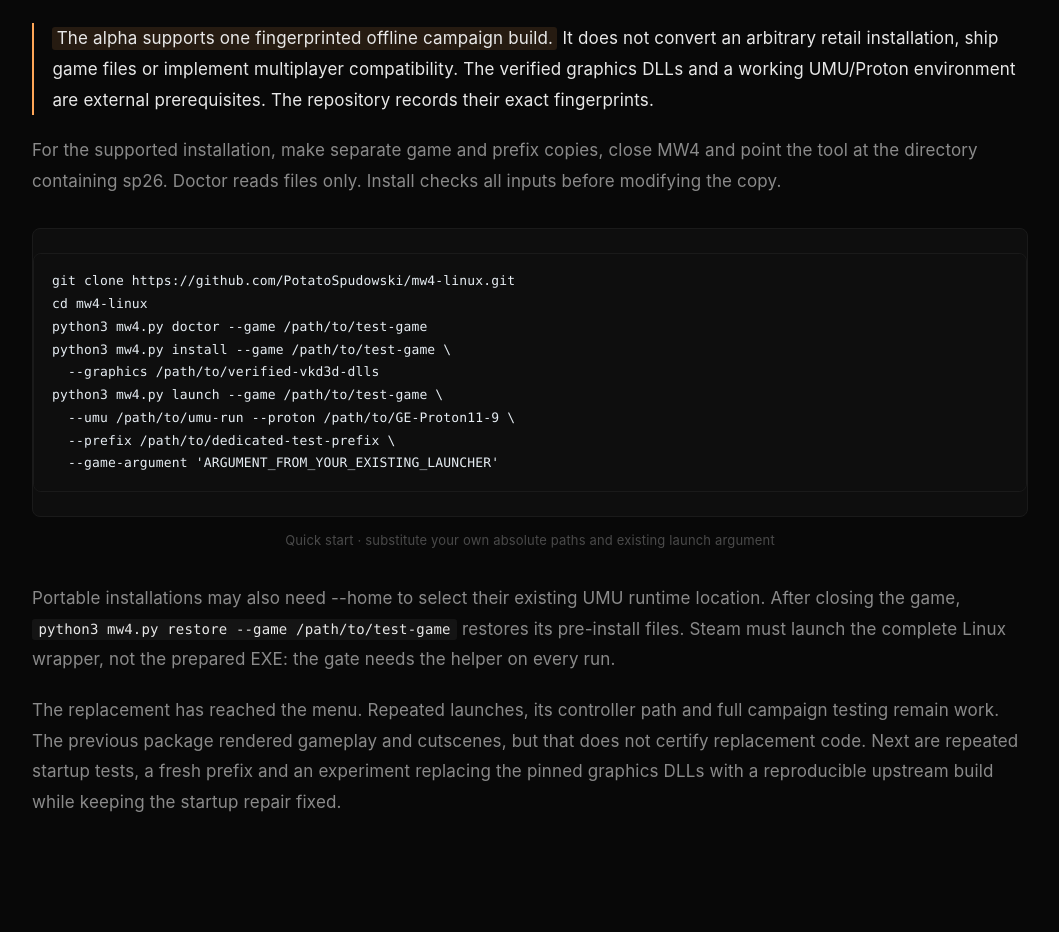
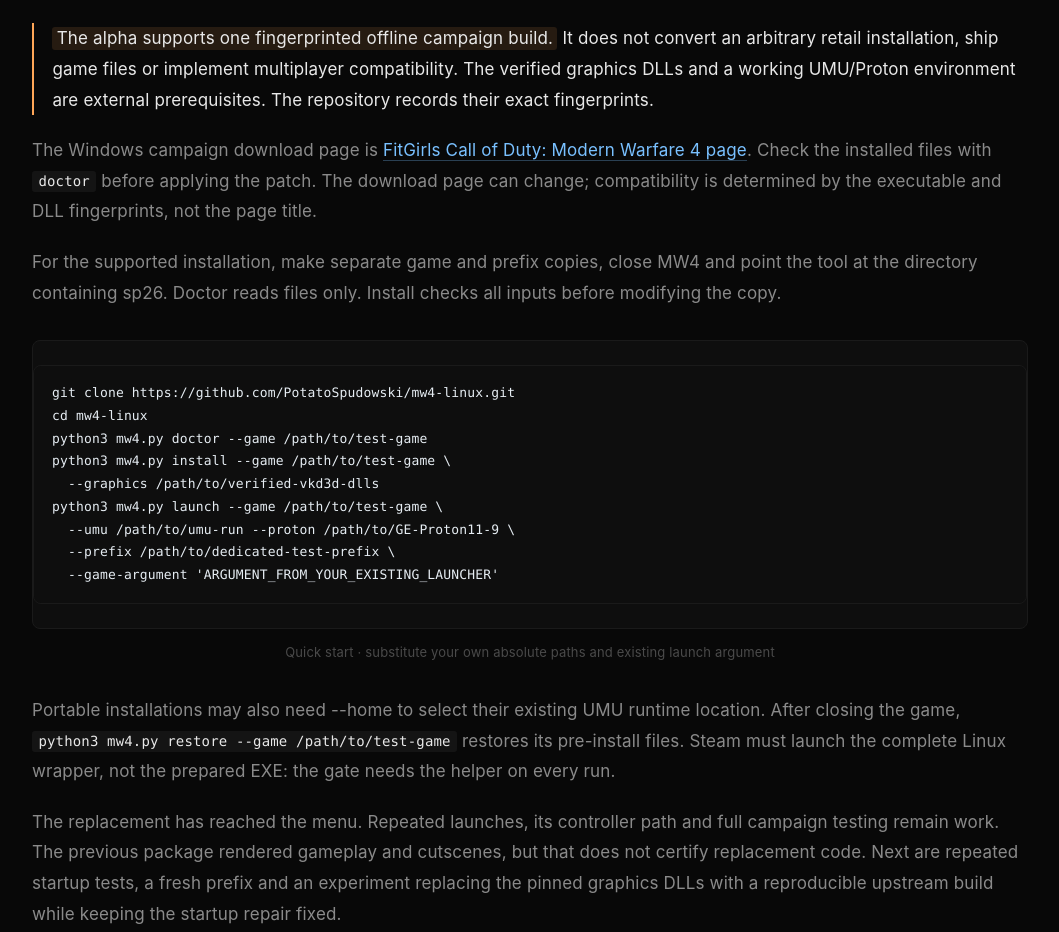
Before and after one commit to PotatoSpudowski/PotatoSpudowski.github.io, a React (Vite) app: page /articles/getting-mw4-running-on-linux in a window 1280 px wide. Shown: the part 9260-10192 px from the top of the page, without its empty margins (110-1169 px from the left). Built offline with nearby package versions, Linux system fonts and the light colour scheme.

Commit message:
Add campaign download page to MW4 patch guide

```diff
--- a/src/pages/MW4Blog.jsx
+++ b/src/pages/MW4Blog.jsx
@@ -169,6 +169,7 @@
           </Fig>
           <p className="blog-p">Nine regression tests cover argument layout, exact-name matching, buffer capacity, input rejection and rollback protection. A Linux fixture tests a real breakpoint, instruction-pointer repair and clean detach against our own child process. In the game test, both startup repairs fired, the tracer detached and the campaign menu rendered. Restore then returned the test files to their pre-patch state.</p>
           <p className="blog-p blog-p--key"><span className="blog-hl">The alpha supports one fingerprinted offline campaign build.</span> It does not convert an arbitrary retail installation, ship game files or implement multiplayer compatibility. The verified graphics DLLs and a working UMU/Proton environment are external prerequisites. The repository records their exact fingerprints.</p>
+          <p className="blog-p">The Windows campaign download page is <a href="https://fitgirl-repacks.site/call-of-duty-modern-warfare-4/">FitGirls Call of Duty: Modern Warfare 4 page</a>. Check the installed files with <code>doctor</code> before applying the patch. The download page can change; compatibility is determined by the executable and DLL fingerprints, not the page title.</p>
           <p className="blog-p">For the supported installation, make separate game and prefix copies, close MW4 and point the tool at the directory containing sp26. Doctor reads files only. Install checks all inputs before modifying the copy.</p>
           <Fig cap="Quick start · substitute your own absolute paths and existing launch argument">
             <CodeBlock language="bash">{`git clone https://github.com/PotatoSpudowski/mw4-linux.git
```
